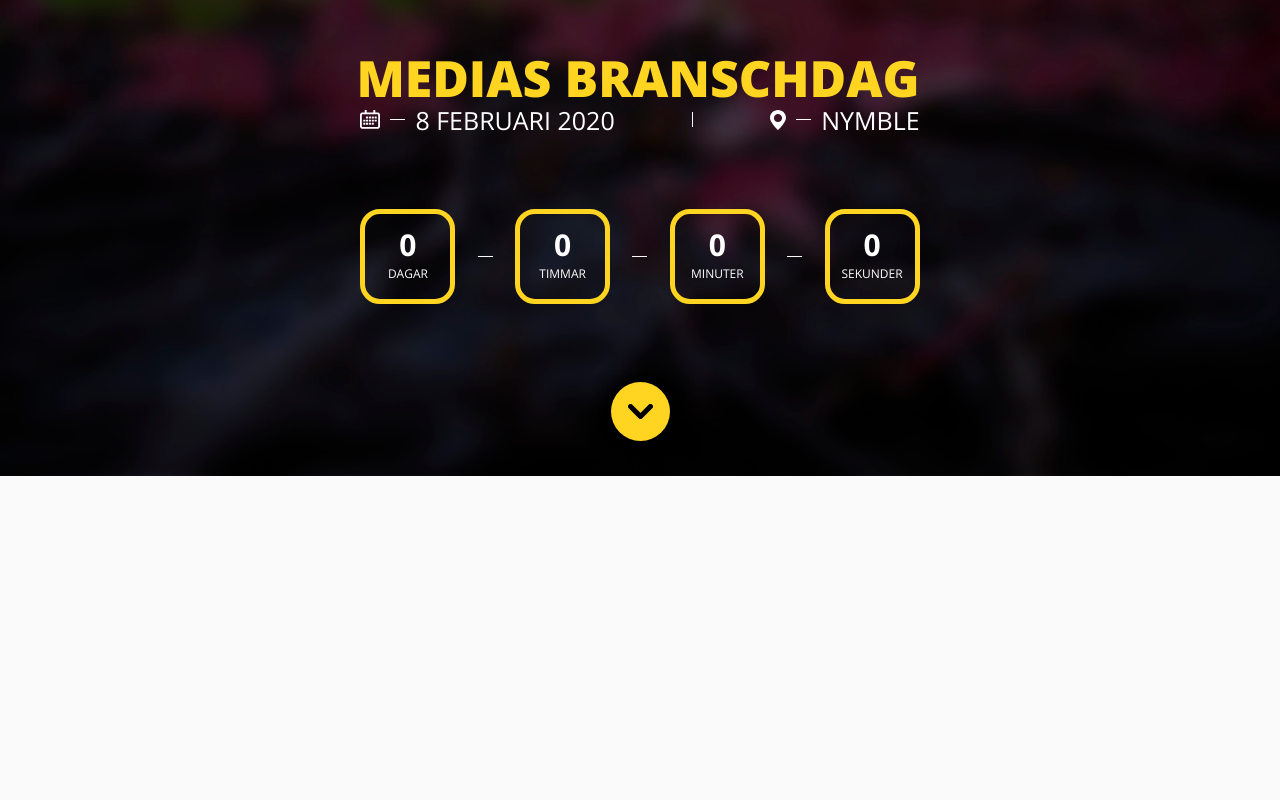
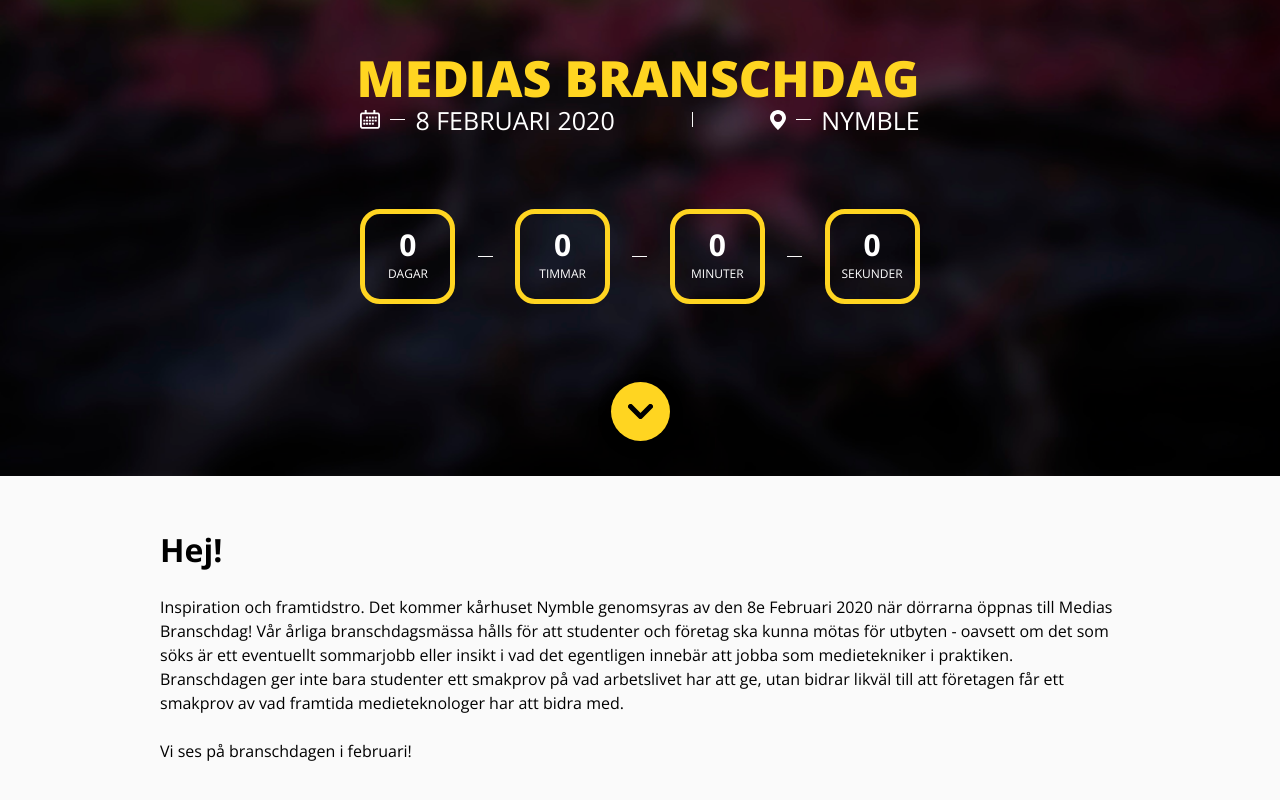
Before and after one commit to MediasBranschdag/MBD, a React (Create React App) app: page / in a window 1280 px wide. Shown: the part 324-1124 px from the top of the page. Before the commit the page ends 800 px from the top, so only its background shows below. Built offline with nearby package versions, Linux system fonts and the light colour scheme; no server answers.

Commit message:
Add new layout compontents * CenterBackground * ContentSection

```diff
--- /dev/null
+++ b/src/components/center-background/center-background.css
@@ -0,0 +1,5 @@
+.center-background {
+    background-size: cover;
+    background-position: center;
+    background-repeat: no-repeat;
+}
--- /dev/null
+++ b/src/components/layout/content-section/content-section.css
@@ -0,0 +1,8 @@
+.content-section {
+    max-width: 1000px;
+    width: 100%;
+
+    padding: 50px 20px;
+    margin: auto;
+    box-sizing: border-box;
+}
--- /dev/null
+++ b/src/components/layout/content-section/content-section.tsx
@@ -0,0 +1,13 @@
+import React, { FC } from 'react';
+import './content-section.css';
+
+
+const ContentSection: FC = (props) => {
+    return (
+        <div className='content-section'>
+            {props.children}
+        </div>
+    );
+}
+
+export default ContentSection;
--- /dev/null
+++ b/src/components/text-section/text-section.css
@@ -0,0 +1,9 @@
+.text-section {
+    white-space: pre-line;
+    line-height: 1.5;
+    font-weight: normal;
+}
+
+.text-section h1 {
+    margin-top: 0
+}
--- /dev/null
+++ b/src/components/text-section/text-section.tsx
@@ -0,0 +1,13 @@
+import React, { FC } from 'react';
+import './text-section.css';
+
+
+const TextSection: FC = (props) => {
+    return (
+        <div className='text-section'>
+            {props.children}
+        </div>
+    );
+}
+
+export default TextSection;
--- a/src/pages/homepage.tsx
+++ b/src/pages/homepage.tsx
@@ -1,15 +1,21 @@
 import React, { FC } from 'react';
+import './homepage.css';
+
 import IntroScreen from '../components/intro-screen/intro-screen';
 import IntroScreenBackground from '../assets/backgrounds/leaf_dark_blur.jpg';
 import AnimatedMBDLogo from '../components/animated-mbd-logo/animated-mbd-logo';
-
-import './homepage.css';
 import Countdown from '../components/countdown/countdown';
 import MBDDateContext from '../contexts/mbd-date-context';
+import ContentSection from '../components/layout/content-section/content-section';
+import TextSection from '../components/text-section/text-section';
+
+import TranslationModel from '../model/translationModel';
+import phrases from '../data/translations.json';
 
 const Homepage: FC = () => {
   return (
     <div className="homepage">
+
       <IntroScreen backgroundImage={IntroScreenBackground}>
         <div className="homepage-intro-content">
           <AnimatedMBDLogo/>
@@ -18,6 +24,43 @@ const Homepage: FC = () => {
           </MBDDateContext.Consumer>
         </div>
       </IntroScreen>
+
+      <ContentSection>
+        <TextSection>
+          <h1>
+            {TranslationModel.translate(phrases.hello)}!
+          </h1>
+          <MBDDateContext.Consumer>
+            {mbdDate =>
+              TranslationModel.translate({
+                "se":
+                  `Inspiration och framtidstro. Det kommer kårhuset Nymble genomsyras ` +
+                  `av den ${mbdDate.getStartDate()}e ${mbdDate.getStartMonth()} ${mbdDate.getStartYear()} när dörrarna öppnas till Medias Branschdag! ` +
+                  `Vår årliga branschdagsmässa hålls för att studenter och företag ska ` +
+                  `kunna mötas för utbyten - oavsett om det som söks är ett eventuellt ` +
+                  `sommarjobb eller insikt i vad det egentligen innebär att jobba som  ` +
+                  `medietekniker i praktiken. Branschdagen ger inte bara studenter ett ` +
+                  `smakprov på vad arbetslivet har att ge, utan bidrar likväl till att ` +
+                  `företagen får ett smakprov av vad framtida medieteknologer har att  ` +
+                  `bidra med. \n\n` +
+                  `Vi ses på branschdagen i februari!`,
+
+                "en":
+                  `The student union building Nymble will be filled with inspiration on` +
+                  `the ${mbdDate.getStartDate()}th of ${mbdDate.getStartMonth()} ${mbdDate.getStartYear()} when the doors to Medias Branschdag are ` +
+                  `opened! Our annual job fair is held to connect students with ` +
+                  `companies, whether students might be searching for their future ` +
+                  `employer or just want to see what a career as a Media Technology ` +
+                  `graduate will entail. The job fair not only gives the students ` +
+                  `knowledge of their future, but also serves to show the companies what` +
+                  `future media engineers have to offer.\n\n` +
+                  `We can’t wait to meet you at the fair in February!`
+              })
+            }
+        </MBDDateContext.Consumer>
+        </TextSection>
+      </ContentSection>
+
     </div>
   );
 }
```
Also changed, not shown: src/components/center-background/center-background.tsx (added, +11 -0 lines).
